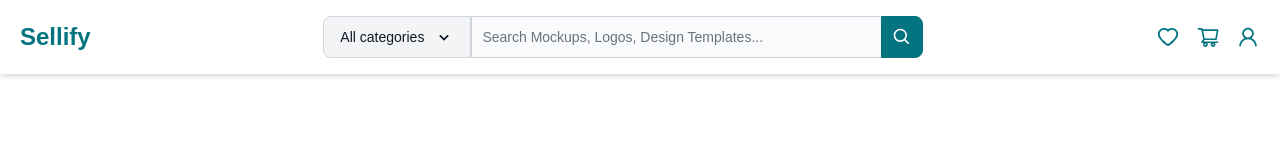
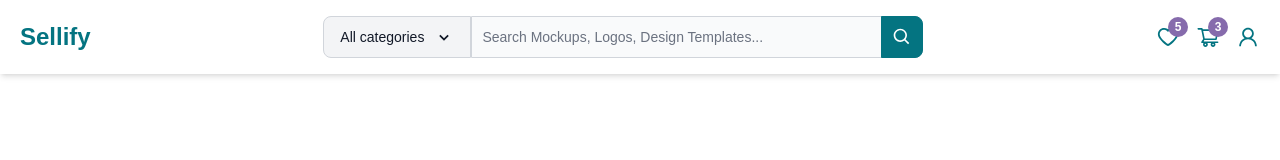
Before and after one commit to hamaadafzal4209/Sellify, a Next.js app in the folder client/: page / in a window 1280 px wide. Shown: the top 160 px of the page. Built offline with nearby package versions, Linux system fonts and the light colour scheme.

Commit message:
add counter

```diff
--- a/client/app/components/Layout/Navbar.tsx
+++ b/client/app/components/Layout/Navbar.tsx
@@ -11,6 +11,10 @@ type Props = {};
 
 const Navbar: FC<Props> = () => {
   const [dropdownOpen, setDropdownOpen] = useState(false);
+
+  // Example counters for cart and wishlist (can be dynamic)
+  const cartCount = 3;
+  const wishlistCount = 5;
 
   const toggleDropdown = () => {
     setDropdownOpen(!dropdownOpen);
@@ -91,8 +95,27 @@ const Navbar: FC<Props> = () => {
 
         {/* Icons */}
         <div className="flex items-center space-x-4">
-          <AiOutlineHeart className="text-2xl text-teal-600 cursor-pointer hover:text-teal-800 transition-colors duration-200" />
-          <AiOutlineShoppingCart className="text-2xl text-teal-600 cursor-pointer hover:text-teal-800 transition-colors duration-200" />
+          {/* Wishlist Icon with Counter */}
+          <div className="relative">
+            <AiOutlineHeart className="text-2xl text-teal-600 cursor-pointer hover:text-teal-800 transition-colors duration-200" />
+            {wishlistCount > 0 && (
+              <span className="absolute -top-2 -right-2 inline-flex items-center justify-center w-5 h-5 text-xs font-bold text-white bg-[#866bac] rounded-full">
+                {wishlistCount}
+              </span>
+            )}
+          </div>
+
+          {/* Cart Icon with Counter */}
+          <div className="relative">
+            <AiOutlineShoppingCart className="text-2xl text-teal-600 cursor-pointer hover:text-teal-800 transition-colors duration-200" />
+            {cartCount > 0 && (
+              <span className="absolute -top-2 -right-2 inline-flex items-center justify-center w-5 h-5 text-xs font-bold text-white bg-[#866bac] rounded-full">
+                {cartCount}
+              </span>
+            )}
+          </div>
+
+          {/* User Icon */}
           <AiOutlineUser className="text-2xl text-teal-600 cursor-pointer hover:text-teal-800 transition-colors duration-200" />
         </div>
       </div>
```
